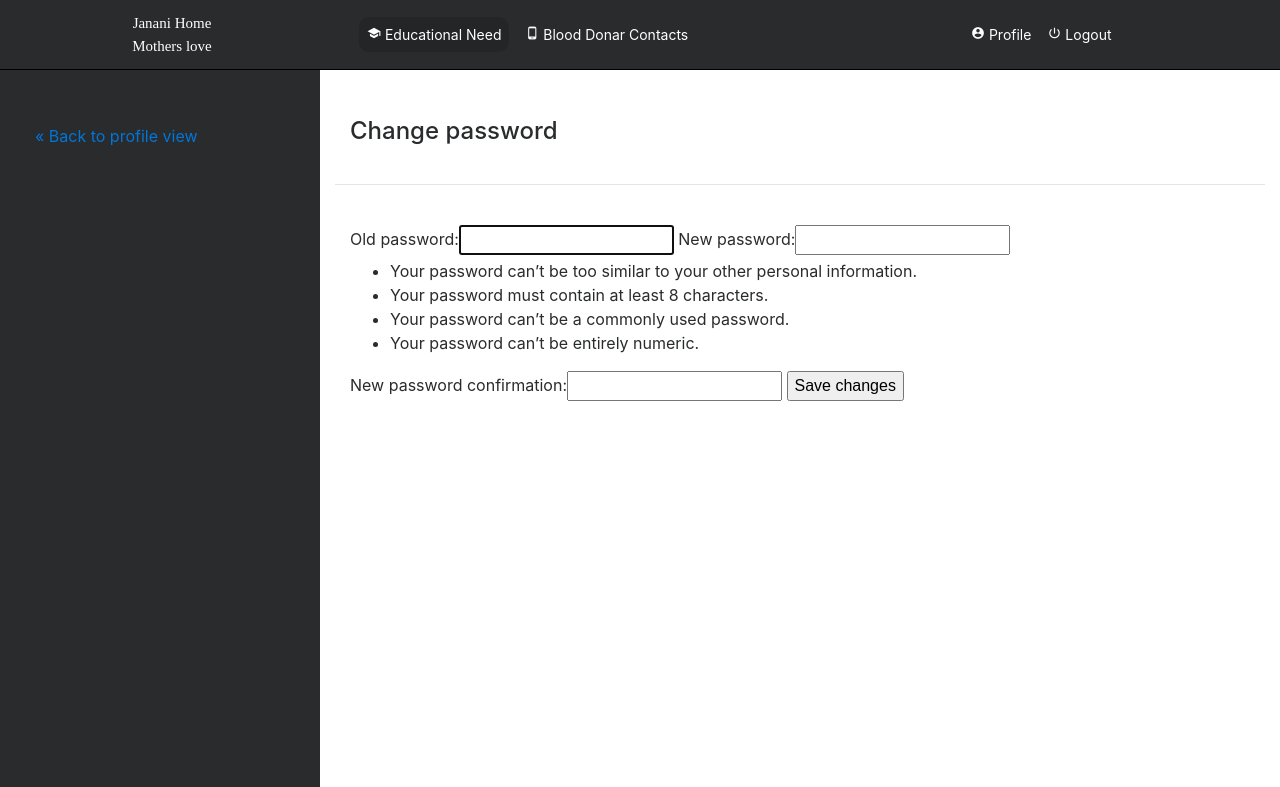
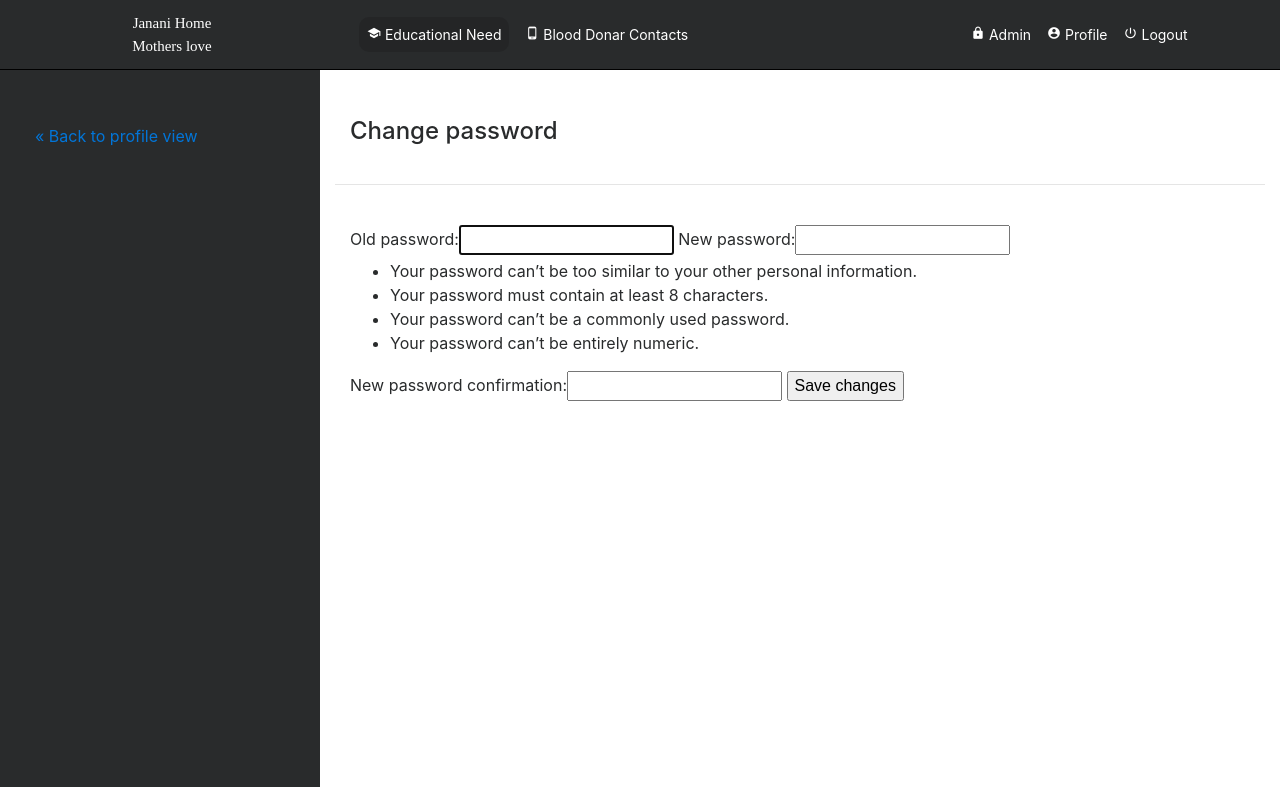
Before and after one commit to jananihome/Janani-Home, a Django app: page /accounts/change_password/ in a window 1280 px wide. Shown: the top 787 px of the page. Run offline with Django 3.2, Linux system fonts and the light colour scheme; the visitor is signed in with stand-in values (Sample User, id 1); some libraries are stand-ins or nearby versions; some web fonts are replaced.

Commit message:
Added admin link for superusers.

```diff
--- a/templates/shared/navigation.html
+++ b/templates/shared/navigation.html
@@ -20,6 +20,11 @@
         </ul>
         <ul class="navbar-nav text-14 col-md-4">
             {% if user.is_authenticated %}
+            {% if user.is_superuser %}
+            <li class="nav-item">
+                <a class="nav-link hover-gray" href="{% url 'admin:index' %}" style="color: white" onmouseover="this.style.color='#A5AAAD'" onmouseout="this.style.color='white'"><span><i class="material-icons text-14">lock</i></span>&nbsp;Admin</a>
+            </li>
+            {% endif %}
             <li class="nav-item">
                 <a class="nav-link hover-gray" href="{% url 'view_profile' %}" style="color: white" onmouseover="this.style.color='#A5AAAD'" onmouseout="this.style.color='white'"><span><i class="material-icons text-14">account_circle</i></span>&nbsp;Profile</a>
             </li>
```
